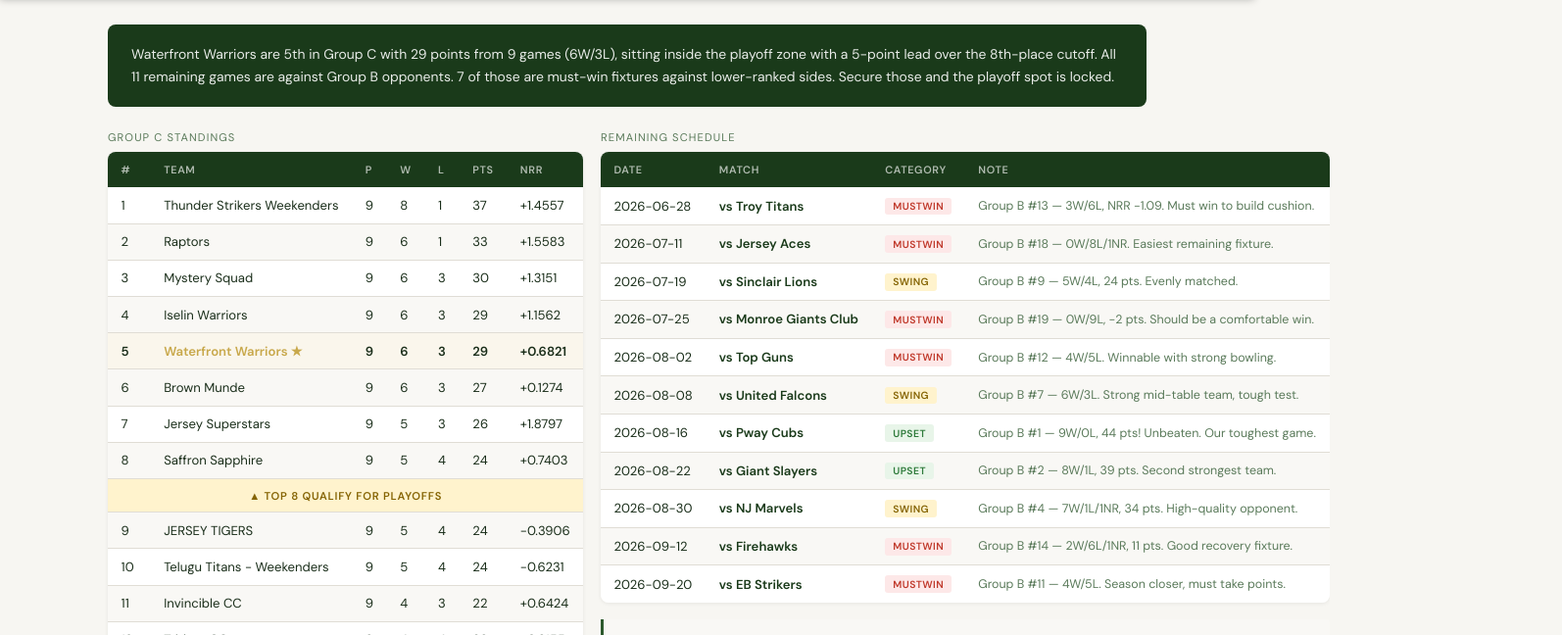
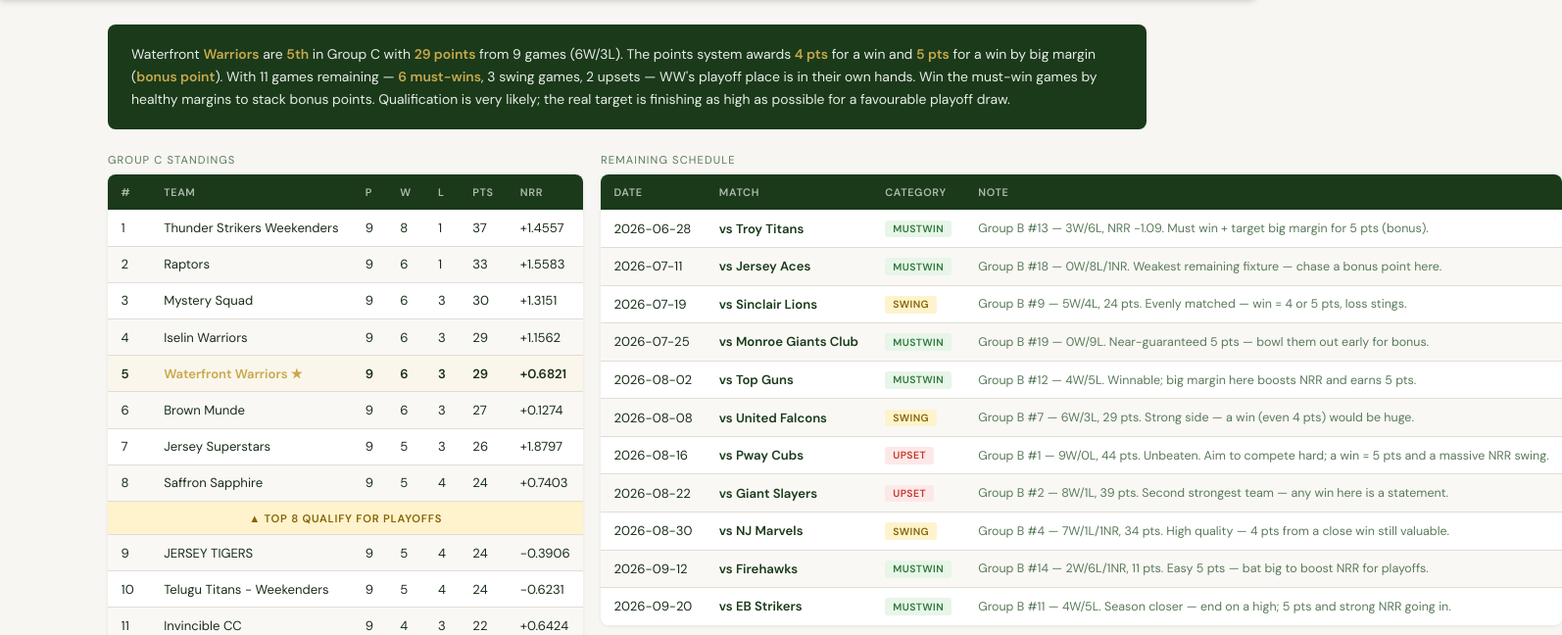
Before and after one commit to phoenix-ms7/waterfront-warriors, a website: page index.html in a window 1280 px wide. Both pictures are taken after a click on the button "PLAYOFFS". Shown: the part 108-756 px from the top of the page at 98% size, 1594 px wide, since content can reach past the window. Drawn offline with Linux system fonts and the light colour scheme.

Commit message:
Fix playoff schedule colors + add bonus point math
Color scheme corrected: MUST WIN = green, Swing = yellow, Upset = red.
Standings analysis updated to account for 4 pts (standard win) vs 5 pts
(bonus point for big margin). Must-win game notes now explicitly call out
targeting a big margin = 5 pts. Qualification model note explains the
difference and shows max 30 pts available from the 6 must-win fixtures.

Co-Authored-By: Claude Sonnet 4.6 <noreply@anthropic.com>

```diff
--- a/data/standings.json
+++ b/data/standings.json
@@ -26,17 +26,17 @@
     {"rank": 20, "team": "NJKnights",                    "played": 9, "won": 1, "lost": 8, "points": 4,  "nrr": "-3.6340"}
   ],
   "remaining_schedule": [
-    {"date": "2026-06-28", "opponent": "Troy Titans",       "category": "mustwin", "reason": "Group B #13 — 3W/6L, NRR -1.09. Must win to build cushion."},
-    {"date": "2026-07-11", "opponent": "Jersey Aces",       "category": "mustwin", "reason": "Group B #18 — 0W/8L/1NR. Easiest remaining fixture."},
-    {"date": "2026-07-19", "opponent": "Sinclair Lions",    "category": "swing",   "reason": "Group B #9 — 5W/4L, 24 pts. Evenly matched."},
-    {"date": "2026-07-25", "opponent": "Monroe Giants Club","category": "mustwin", "reason": "Group B #19 — 0W/9L, -2 pts. Should be a comfortable win."},
-    {"date": "2026-08-02", "opponent": "Top Guns",          "category": "mustwin", "reason": "Group B #12 — 4W/5L. Winnable with strong bowling."},
-    {"date": "2026-08-08", "opponent": "United Falcons",    "category": "swing",   "reason": "Group B #7 — 6W/3L. Strong mid-table team, tough test."},
-    {"date": "2026-08-16", "opponent": "Pway Cubs",         "category": "upset",   "reason": "Group B #1 — 9W/0L, 44 pts! Unbeaten. Our toughest game."},
-    {"date": "2026-08-22", "opponent": "Giant Slayers",     "category": "upset",   "reason": "Group B #2 — 8W/1L, 39 pts. Second strongest team."},
-    {"date": "2026-08-30", "opponent": "NJ Marvels",        "category": "swing",   "reason": "Group B #4 — 7W/1L/1NR, 34 pts. High-quality opponent."},
-    {"date": "2026-09-12", "opponent": "Firehawks",         "category": "mustwin", "reason": "Group B #14 — 2W/6L/1NR, 11 pts. Good recovery fixture."},
-    {"date": "2026-09-20", "opponent": "EB Strikers",       "category": "mustwin", "reason": "Group B #11 — 4W/5L. Season closer, must take points."}
+    {"date": "2026-06-28", "opponent": "Troy Titans",       "category": "mustwin", "reason": "Group B #13 — 3W/6L, NRR -1.09. Must win + target big margin for 5 pts (bonus)."},
+    {"date": "2026-07-11", "opponent": "Jersey Aces",       "category": "mustwin", "reason": "Group B #18 — 0W/8L/1NR. Weakest remaining fixture — chase a bonus point here."},
+    {"date": "2026-07-19", "opponent": "Sinclair Lions",    "category": "swing",   "reason": "Group B #9 — 5W/4L, 24 pts. Evenly matched — win = 4 or 5 pts, loss stings."},
+    {"date": "2026-07-25", "opponent": "Monroe Giants Club","category": "mustwin", "reason": "Group B #19 — 0W/9L. Near-guaranteed 5 pts — bowl them out early for bonus."},
+    {"date": "2026-08-02", "opponent": "Top Guns",          "category": "mustwin", "reason": "Group B #12 — 4W/5L. Winnable; big margin here boosts NRR and earns 5 pts."},
+    {"date": "2026-08-08", "opponent": "United Falcons",    "category": "swing",   "reason": "Group B #7 — 6W/3L, 29 pts. Strong side — a win (even 4 pts) would be huge."},
+    {"date": "2026-08-16", "opponent": "Pway Cubs",         "category": "upset",   "reason": "Group B #1 — 9W/0L, 44 pts. Unbeaten. Aim to compete hard; a win = 5 pts and a massive NRR swing."},
+    {"date": "2026-08-22", "opponent": "Giant Slayers",     "category": "upset",   "reason": "Group B #2 — 8W/1L, 39 pts. Second strongest team — any win here is a statement."},
+    {"date": "2026-08-30", "opponent": "NJ Marvels",        "category": "swing",   "reason": "Group B #4 — 7W/1L/1NR, 34 pts. High quality — 4 pts from a close win still valuable."},
+    {"date": "2026-09-12", "opponent": "Firehawks",         "category": "mustwin", "reason": "Group B #14 — 2W/6L/1NR, 11 pts. Easy 5 pts — bat big to boost NRR for playoffs."},
+    {"date": "2026-09-20", "opponent": "EB Strikers",       "category": "mustwin", "reason": "Group B #11 — 4W/5L. Season closer — end on a high; 5 pts and strong NRR going in."}
   ],
   "qualification_model": {
     "current_points": 29,
@@ -44,7 +44,10 @@
     "current_rank": 5,
     "8th_place_points": 24,
     "points_gap": 5,
-    "note": "WW sit 5th in Group C with a 5-point cushion over 8th-placed Saffron Sapphire (24 pts). Winning 4 of the next 6 must-win fixtures should comfortably secure a top-8 playoff spot. The three big clashes — Pway Cubs (#1), Giant Slayers (#2), NJ Marvels (#4) — are bonus opportunities."
+    "points_per_win": "4 pts (standard win) or 5 pts (win by big margin — bonus point)",
+    "must_win_games": 6,
+    "max_points_from_mustwins": 30,
+    "note": "Points system: a standard win = 4 pts; winning by a big margin earns a bonus point = 5 pts. WW already sit 5th (29 pts) with a 5-point cushion over 8th place. Six must-win fixtures remain against bottom-half teams. Winning all 6 with bonus points = +30 pts (total 59). Even winning 4 of 6 at 4 pts each = +16 pts (total 45) — comfortably safe. Priority: don't just win the easy games, WIN BIG to bank bonus points and improve NRR. The three Upset games (Pway Cubs, Giant Slayers, NJ Marvels) are bonus opportunities — any win there is a gift."
   },
-  "briefing": "Waterfront Warriors are 5th in Group C with 29 points from 9 games (6W/3L), sitting inside the playoff zone with a 5-point lead over the 8th-place cutoff. All 11 remaining games are against Group B opponents. 7 of those are must-win fixtures against lower-ranked sides. Secure those and the playoff spot is locked."
+  "briefing": "Waterfront Warriors are 5th in Group C with 29 points from 9 games (6W/3L). The points system awards 4 pts for a win and 5 pts for a win by big margin (bonus point). With 11 games remaining — 6 must-wins, 3 swing games, 2 upsets — WW's playoff place is in their own hands. Win the must-win games by healthy margins to stack bonus points. Qualification is very likely; the real target is finishing as high as possible for a favourable playoff draw."
 }
--- a/index.html
+++ b/index.html
@@ -146,9 +146,9 @@
     .briefing strong { color: var(--gold); }
     .cut-row td { background: #fff3cd !important; color: #856404 !important; font-size: 0.7rem; font-weight: 700; text-transform: uppercase; letter-spacing: 0.07em; text-align: center; }
     .cat-badge { display: inline-block; padding: 0.15rem 0.5rem; border-radius: 3px; font-size: 0.65rem; font-weight: 700; text-transform: uppercase; letter-spacing: 0.04em; }
-    .cat-mustwin { background: #fde8e8; color: #c0392b; }
+    .cat-mustwin { background: #e8f5e9; color: #2d7a3a; }
     .cat-swing    { background: #fff3cd; color: #856404; }
-    .cat-upset    { background: #e8f5e9; color: #2d7a3a; }
+    .cat-upset    { background: #fde8e8; color: #c0392b; }
     .qual-note { margin-top: 1.1rem; padding: 0.85rem 1rem; background: #f9f8f5; border-left: 3px solid var(--green-mid); border-radius: 0 4px 4px 0; font-size: 0.83rem; line-height: 1.55; color: var(--text-dark); }
 
     /* ── MEDIA ── */
@@ -649,7 +649,7 @@ function renderPlayoffs() {
 
   const qm = d.qualification_model || {};
   document.getElementById('playoffsContent').innerHTML = `
-    <div class="briefing">${d.briefing.replace(/\b(${['Warriors','4th','8 points','playoffs','June 28'].join('|')})\b/g, '<strong>$1</strong>')}</div>
+    <div class="briefing">${d.briefing.replace(/\b(Warriors|5th|29 points|bonus point|must-wins|playoffs|6 must-wins|4 pts|5 pts)\b/g, '<strong>$1</strong>')}</div>
     <div class="two-col">
       <div>
         <p class="sub-label">${d.group} Standings</p>
```
